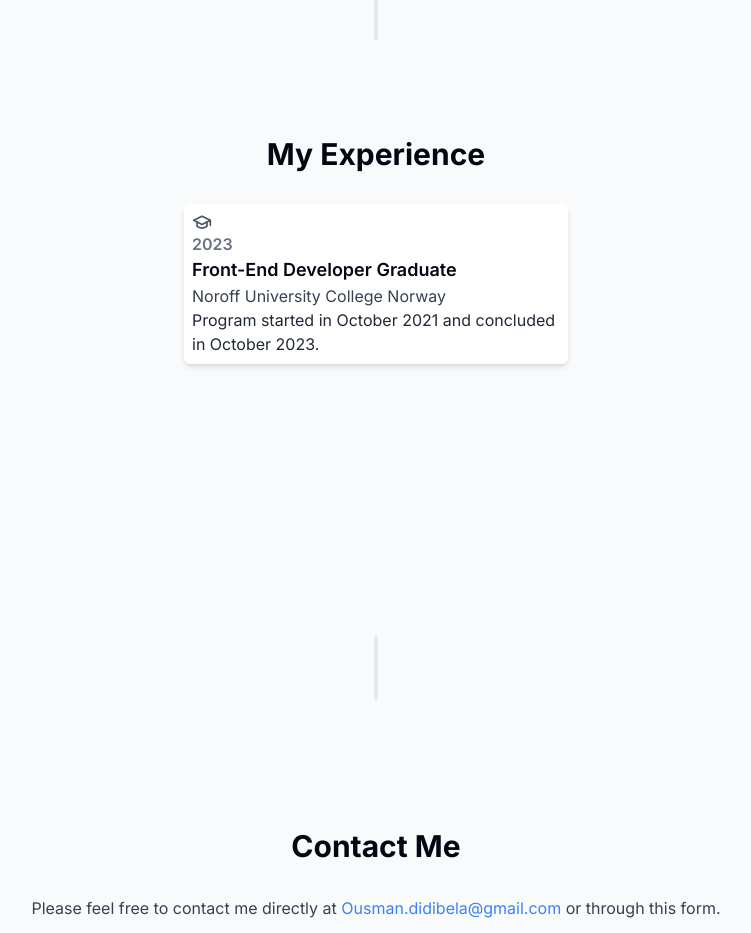
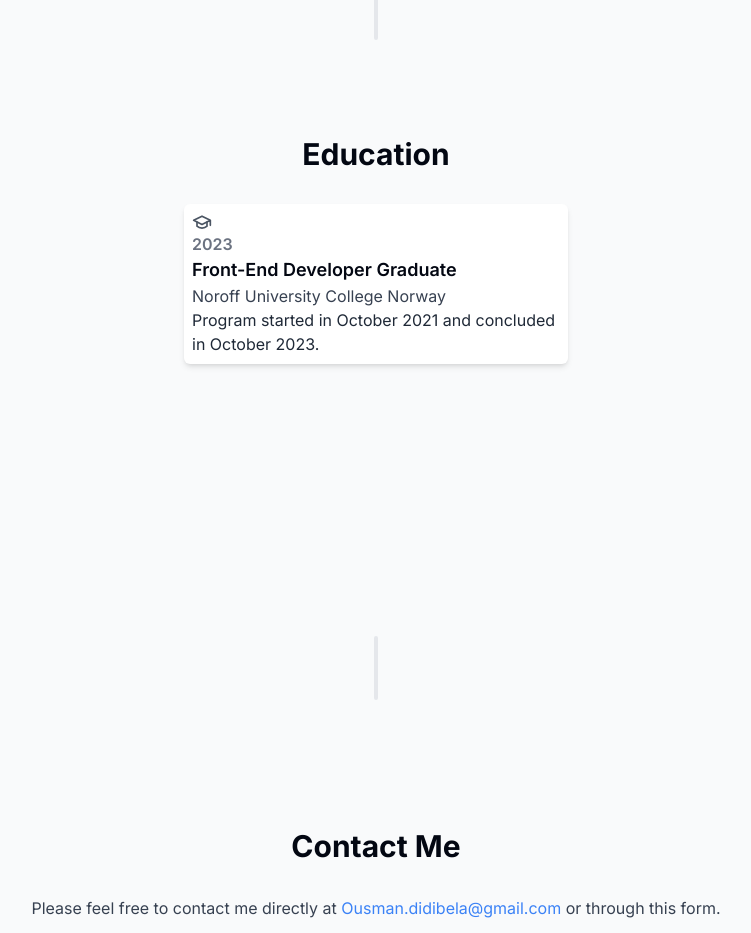
Before and after one commit to Ousman37/Personal-portfolio, a Next.js app: page / in a window 1280 px wide. Shown: the part 4360-5293 px from the top of the page, without its empty margins (264-1015 px from the left). Built offline with nearby package versions, Linux system fonts and the light colour scheme.

Commit message:
Changed the title to Education in the  component

```diff
--- a/components/experience.tsx
+++ b/components/experience.tsx
@@ -10,7 +10,7 @@ const Experience = () => {
 
   return (
     <section id="experience" ref={ref} className="scroll-mt-28 mb-28 sm:mb-40 dark:bg-gray-900 dark:text-white">
-      <SectionHeading>My Experience</SectionHeading>
+      <SectionHeading>Education</SectionHeading>
       <div className="vertical-timeline">
         {experiencesData.map((experience, index) => (
           <TimelineEntry
```
